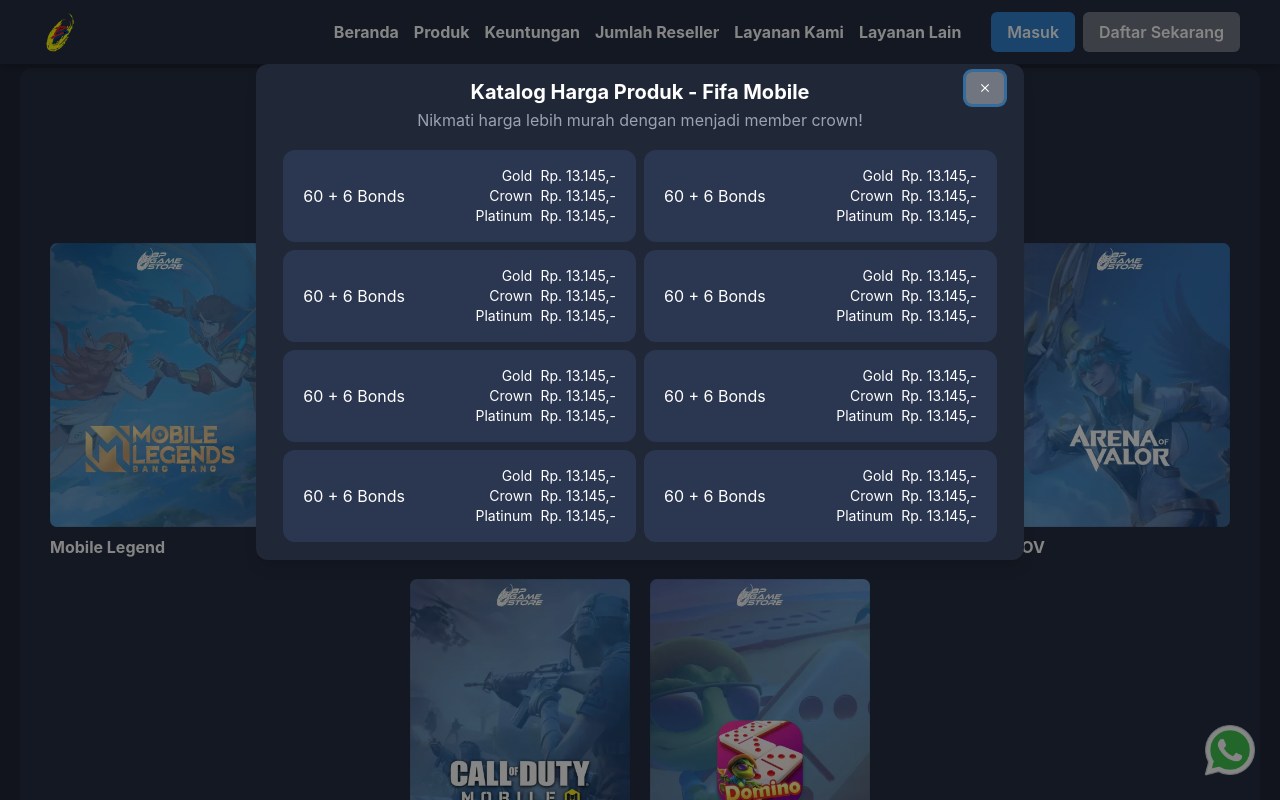
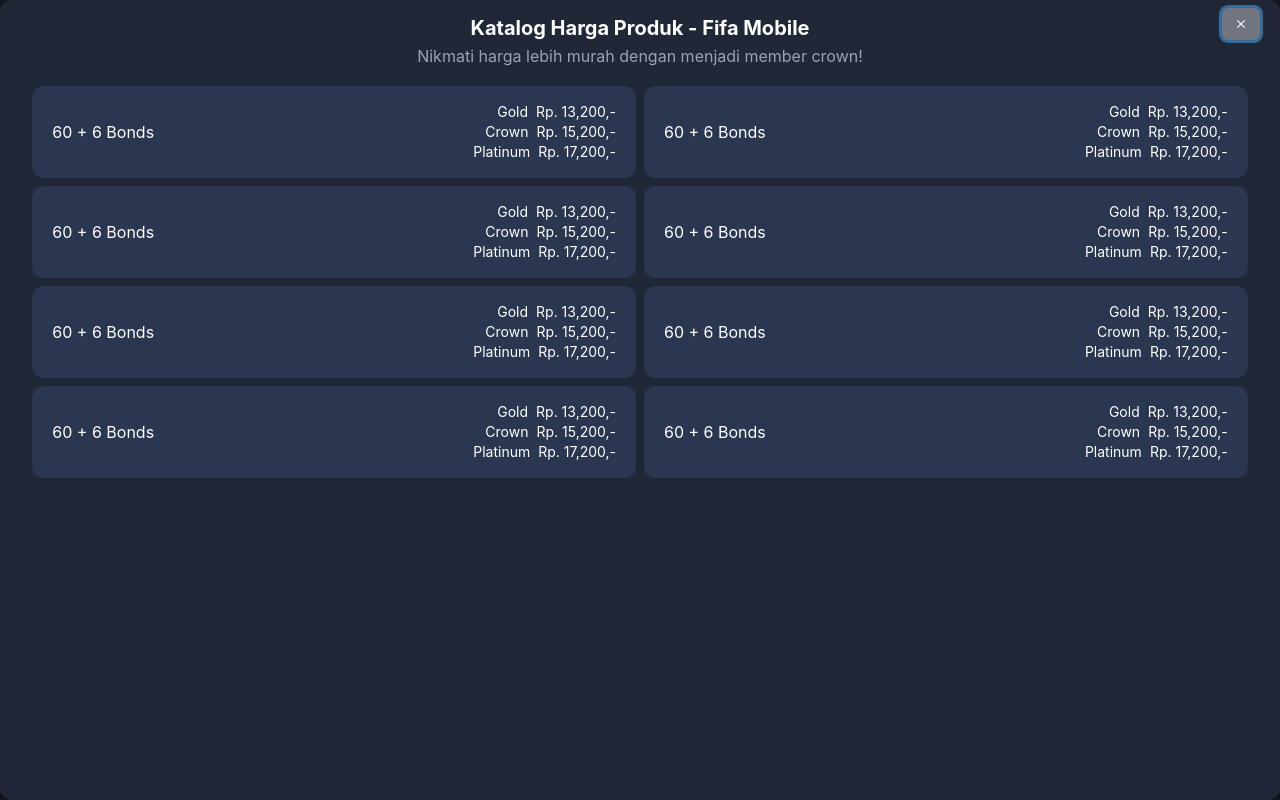
Before and after one commit to rozinhilmi/bp-gamestore, a React (Vite) app: page / in a window 1280 px wide. Both pictures are taken after a click on the element "Fifa Mobile". Shown: the part 660-1460 px from the top of the page. Built offline with nearby package versions, Linux system fonts and the light colour scheme.

Commit message:
dinamic database.json

```diff
--- a/public/database.json
+++ b/public/database.json
@@ -1,4 +1,8 @@
 {
+  "admin_chat": {
+    "phone": "62895335412735",
+    "chat": "Halo kak saya mau join reseller BP"
+  },
   "carousel_content": {
     "title": "Jadi Reseller Produk Digital Bersama BP Game Store",
     "description": "Mulai Bisnis Digital",
--- a/src/pages/Dashboard/index.tsx
+++ b/src/pages/Dashboard/index.tsx
@@ -9,7 +9,16 @@ import Footer from "./sections/Footer";
 import OtherService from "./sections/OtherServices";
 import { Link } from "react-router-dom";
 import Services from "./sections/Services";
+import axios from "axios";
+import { useEffect, useState } from "react";
 const index = () => {
+  const [data, setData]: any = useState();
+  const getData = async () => {
+    await axios.get(`database.json`).then((res) => setData(res.data));
+  };
+  useEffect(() => {
+    getData();
+  }, []);
   return (
     <Stack
       width={"100%"}
@@ -17,6 +26,7 @@ const index = () => {
       alignItems={"center"}
       backgroundColor={primaryDarkColor}
     >
+      {data ? (
         <Stack
           width={"100%"}
           maxWidth={"1440px"}
@@ -25,18 +35,19 @@ const index = () => {
           // minHeight={"80vh"}
         >
           <Navbar />
-        <Carousel />
-        <Products />
-        <Benefit />
-        <OurClients />
-        <Services />
-        <OtherService />
+          <Carousel carousel_content={data.carousel_content} />
+          <Products
+            list_category_product={data.list_category_product}
+            products={data.products}
+          />
+          <Benefit benefit={data.benefit} />
+          <OurClients clients={data.clients} />
+          <Services services={data.services} />
+          <OtherService other_services={data.other_services} />
           <Footer />
 
           <Link
-          to={
-            "https://wa.me/62895335412735?text=Halo%20kak%20saya%20mau%20join%20reseller%20BP"
-          }
+            to={`https://wa.me/${data.admin_chat.phone}?text=${data.admin_chat.chat}`}
             target="_blank"
           >
             <Image
@@ -52,6 +63,7 @@ const index = () => {
 
           {/* <StepsBecomeReseller /> */}
         </Stack>
+      ) : null}
     </Stack>
   );
 };
--- a/src/pages/Dashboard/sections/Benefit.tsx
+++ b/src/pages/Dashboard/sections/Benefit.tsx
@@ -3,8 +3,7 @@ import {
   primaryTextDarkColor,
   secondaryTextColor,
 } from "../../../utils/constant/theme";
-import { benefit } from "../../../../public/database.json";
-const Benefit = () => {
+const Benefit = (props: { benefit: any }) => {
   return (
     <Stack
       padding={{ base: "0px", lg: "30px" }}
@@ -24,7 +23,7 @@ const Benefit = () => {
       </Text>
 
       <Stack gap={"80px"} my={"30px"}>
-        {benefit.map((item: any, index: number) => (
+        {props.benefit.map((item: any, index: number) => (
           <HStack
             justifyContent={"space-between"}
             key={index}
--- a/src/pages/Dashboard/sections/OtherServices.tsx
+++ b/src/pages/Dashboard/sections/OtherServices.tsx
@@ -4,9 +4,8 @@ import {
   secondaryDarkColor,
   secondaryTextColor,
 } from "../../../utils/constant/theme";
-import { other_services } from "../../../../public/database.json";
 
-const OtherService = () => {
+const OtherService = (props: { other_services: any }) => {
   return (
     <Stack
       padding={{ base: "0px", lg: "30px" }}
@@ -37,7 +36,7 @@ const OtherService = () => {
         </Text>
       </Stack>
       <Stack gap={"80px"} my={"30px"}>
-        {other_services.map((item: any, index: number) => (
+        {props.other_services.map((item: any, index: number) => (
           <HStack
             justifyContent={"space-between"}
             key={index}
--- a/src/pages/Dashboard/sections/OurClients.tsx
+++ b/src/pages/Dashboard/sections/OurClients.tsx
@@ -4,9 +4,8 @@ import {
   secondaryDarkColor,
   secondaryTextColor,
 } from "../../../utils/constant/theme";
-import { clients } from "../../../../public/database.json";
 
-const OurClients = () => {
+const OurClients = (props: { clients: any }) => {
   return (
     <Stack
       padding={{ base: "0px", lg: "30px" }}
@@ -45,7 +44,7 @@ const OurClients = () => {
         justifyContent={"center"}
         my={"30px"}
       >
-        {clients.map((item: any, index: number) => (
+        {props.clients.map((item: any, index: number) => (
           <Stack
             key={index}
             width={{ base: "45%", lg: "220px" }}
--- a/src/pages/Dashboard/sections/Products.tsx
+++ b/src/pages/Dashboard/sections/Products.tsx
@@ -12,17 +12,33 @@ import {
   secondaryDarkColor,
   secondaryTextColor,
 } from "../../../utils/constant/theme";
-import {
-  products,
-  list_category_product,
-} from "../../../../public/database.json";
 import { useState } from "react";
 import { Modal, ModalOverlay, ModalContent, ModalBody } from "@chakra-ui/react";
 import { IoMdClose } from "react-icons/io";
+import { convertToBillNumber } from "../../../utils/helper/helper";
 
-const Products = () => {
+const Products = (props: { list_category_product: any; products: any }) => {
   const [selectedCategory, setSelectedCategory]: any = useState("");
   const [selectedProduct, setSelectedProduct]: any = useState(null);
+  const katalog = [
+    {
+      title: "60 + 6 Bonds",
+      items: [
+        {
+          type: "Gold",
+          price: 13200,
+        },
+        {
+          type: "Crown",
+          price: 15200,
+        },
+        {
+          type: "Platinum",
+          price: 17200,
+        },
+      ],
+    },
+  ];
   const { isOpen, onOpen, onClose } = useDisclosure();
 
   return (
@@ -58,7 +74,7 @@ const Products = () => {
         >
           Semua Kategori
         </Button>
-        {list_category_product.map((item: string, index: number) => (
+        {props.list_category_product.map((item: string, index: number) => (
           <Button
             color={primaryTextDarkColor}
             onClick={() => setSelectedCategory(item)}
@@ -81,7 +97,7 @@ const Products = () => {
       </HStack>
 
       <HStack flexWrap={"wrap"} gap={"20px"} justifyContent={"center"}>
-        {products.map((item: any, index: number) =>
+        {props.products.map((item: any, index: number) =>
           item.category.includes(selectedCategory) ? (
             <Stack
               onClick={() => {
@@ -111,7 +127,7 @@ const Products = () => {
             setSelectedProduct(null);
             onClose();
           }}
-          size={"3xl"}
+          size={"full"}
         >
           <ModalOverlay />
           <ModalContent
@@ -159,20 +175,14 @@ const Products = () => {
                       justifyContent={"space-between"}
                       key={item}
                     >
-                      <Text>60 + 6 Bonds</Text>
+                      <Text>{katalog[0].title}</Text>
                       <Stack fontSize={"14px"}>
-                        <HStack justifyContent={"flex-end"}>
-                          <Text>Gold</Text>
-                          <Text>Rp. 13.145,-</Text>
-                        </HStack>
-                        <HStack justifyContent={"flex-end"}>
-                          <Text>Crown</Text>
-                          <Text>Rp. 13.145,-</Text>
-                        </HStack>
-                        <HStack justifyContent={"flex-end"}>
-                          <Text>Platinum</Text>
-                          <Text>Rp. 13.145,-</Text>
-                        </HStack>
+                        {katalog[0].items.map((item: any, index: number) => (
+                          <HStack justifyContent={"flex-end"} key={index}>
+                            <Text>{item.type}</Text>
+                            <Text>{convertToBillNumber(item.price)}</Text>
+                          </HStack>
+                        ))}
                       </Stack>
                     </HStack>
                   ))}
--- a/src/pages/Dashboard/sections/Services.tsx
+++ b/src/pages/Dashboard/sections/Services.tsx
@@ -3,9 +3,8 @@ import {
   primaryTextDarkColor,
   secondaryTextColor,
 } from "../../../utils/constant/theme";
-import { services } from "../../../../public/database.json";
 
-const Services = () => {
+const Services = (props: { services: any }) => {
   return (
     <Stack
       padding={{ base: "0px", lg: "30px" }}
@@ -35,7 +34,7 @@ const Services = () => {
         </Text>
       </Stack>
       <Stack gap={"80px"} my={"30px"}>
-        {services.map((item: any, index: number) => (
+        {props.services.map((item: any, index: number) => (
           <HStack
             justifyContent={"space-between"}
             key={index}
--- a/src/utils/helper/helper.ts
+++ b/src/utils/helper/helper.ts
@@ -20,8 +20,8 @@ export const convertToHumanDate = (timeStamp: string | number) => {
 
 export const convertToBillNumber = (num: number | string) => {
   if (typeof num == "string") {
-    return `Rp ${parseInt(num, 10).toLocaleString()},-` || "-";
+    return `Rp. ${parseInt(num, 10).toLocaleString()},-` || "-";
   } else {
-    return `Rp ${num.toLocaleString()},-` || "-";
+    return `Rp. ${num.toLocaleString()},-` || "-";
   }
 };
```
Also changed, not shown: src/pages/Dashboard/sections/Carousel.tsx (+7 -8 lines). Lines whose indentation alone changed are shown as unchanged.
